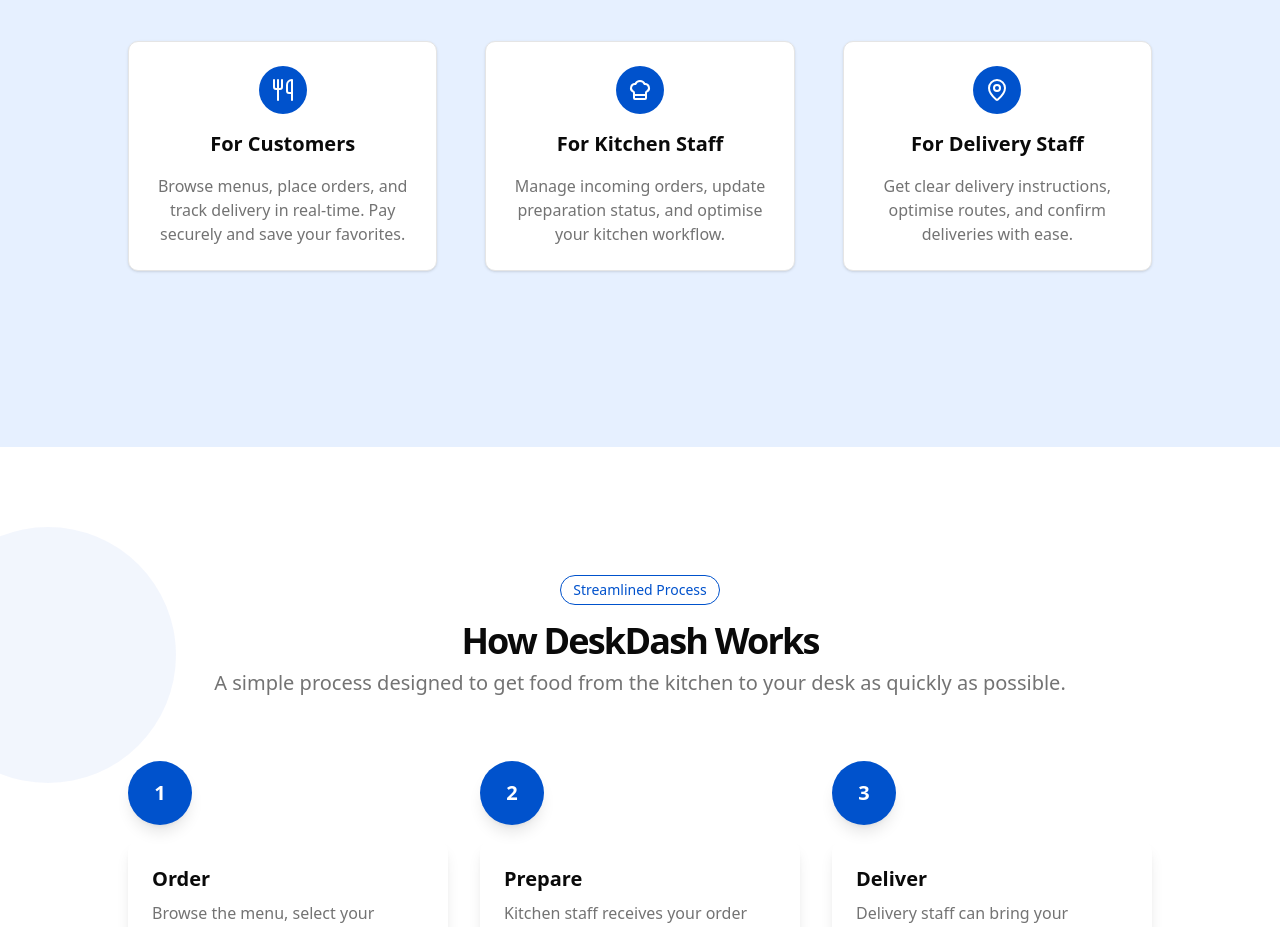
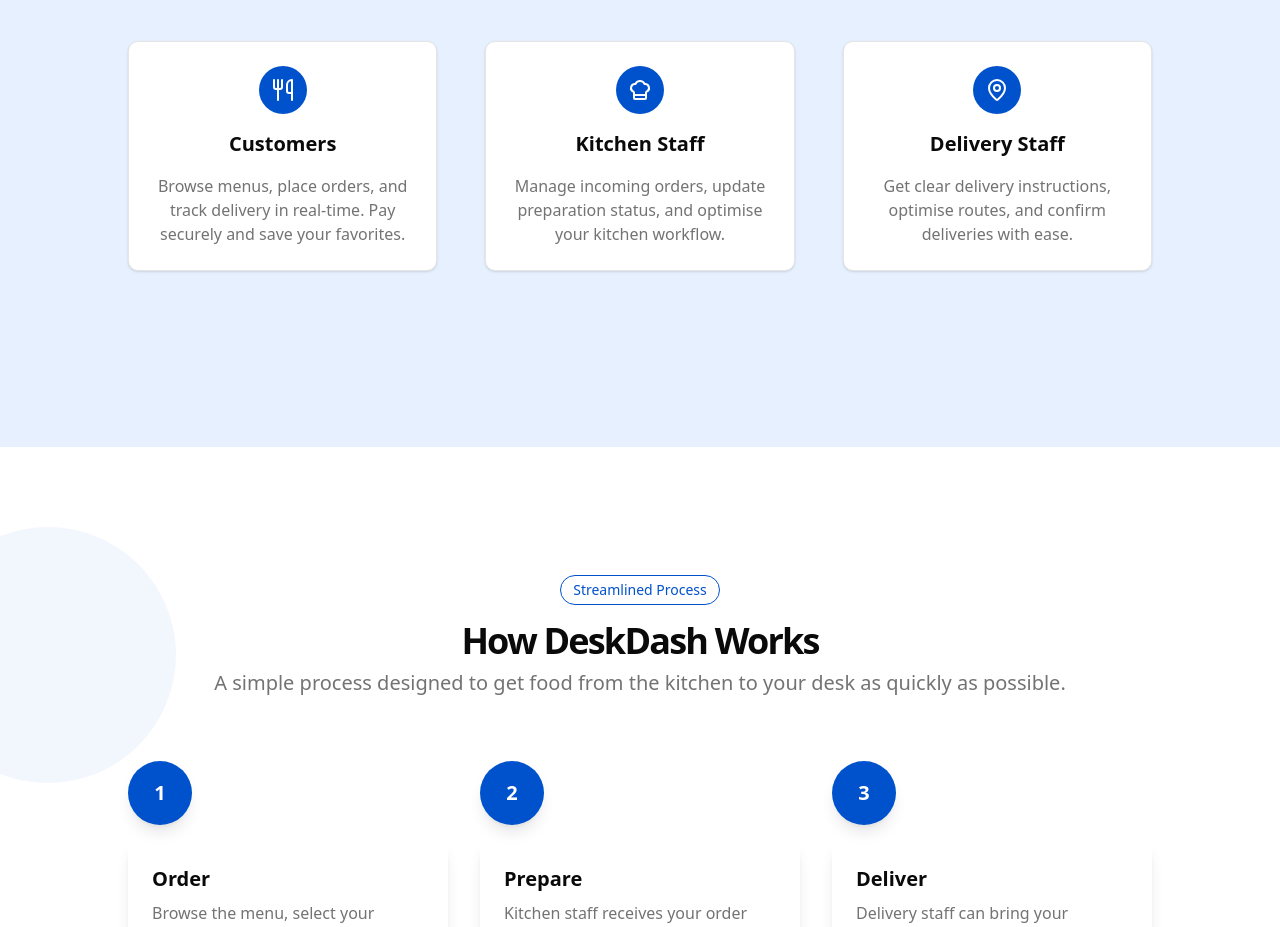
Before and after one commit to BrendanK17/IOT522W, a React (Vite) app: page / in a window 1280 px wide. Shown: the part 1140-2067 px from the top of the page. Built offline with nearby package versions, Linux system fonts and the light colour scheme.

Commit message:
fix styling issues on Home page

```diff
--- a/src/pages/Home.tsx
+++ b/src/pages/Home.tsx
@@ -10,7 +10,7 @@
 export default function LandingPage() {
 
   return (
-    <div className="flex min-h-screen flex-col">
+    <div className="flex min-h-screen flex-col items-center">
       <main className="flex-1">
         {/* Hero Section */}
         <section className="relative w-full overflow-hidden bg-gradient-to-r from-[#E6F0FF] to-white py-12 md:py-24 lg:py-32 xl:py-48">
@@ -120,7 +120,7 @@
                 <div className="rounded-full bg-[#0052CC] p-3 text-white">
                   <Utensils className="h-6 w-6" />
                 </div>
-                <h3 className="text-xl font-bold">For Customers</h3>
+                <h3 className="text-xl font-bold">Customers</h3>
                 <p className="text-center text-muted-foreground">
                   Browse menus, place orders, and track delivery in real-time. Pay securely and save your favorites.
                 </p>
@@ -129,7 +129,7 @@
                 <div className="rounded-full bg-[#0052CC] p-3 text-white">
                   <ChefHat className="h-6 w-6" />
                 </div>
-                <h3 className="text-xl font-bold">For Kitchen Staff</h3>
+                <h3 className="text-xl font-bold">Kitchen Staff</h3>
                 <p className="text-center text-muted-foreground">
                   Manage incoming orders, update preparation status, and optimise your kitchen workflow.
                 </p>
@@ -138,7 +138,7 @@
                 <div className="rounded-full bg-[#0052CC] p-3 text-white">
                   <MapPin className="h-6 w-6" />
                 </div>
-                <h3 className="text-xl font-bold">For Delivery Staff</h3>
+                <h3 className="text-xl font-bold">Delivery Staff</h3>
                 <p className="text-center text-muted-foreground">
                   Get clear delivery instructions, optimise routes, and confirm deliveries with ease.
                 </p>
```
